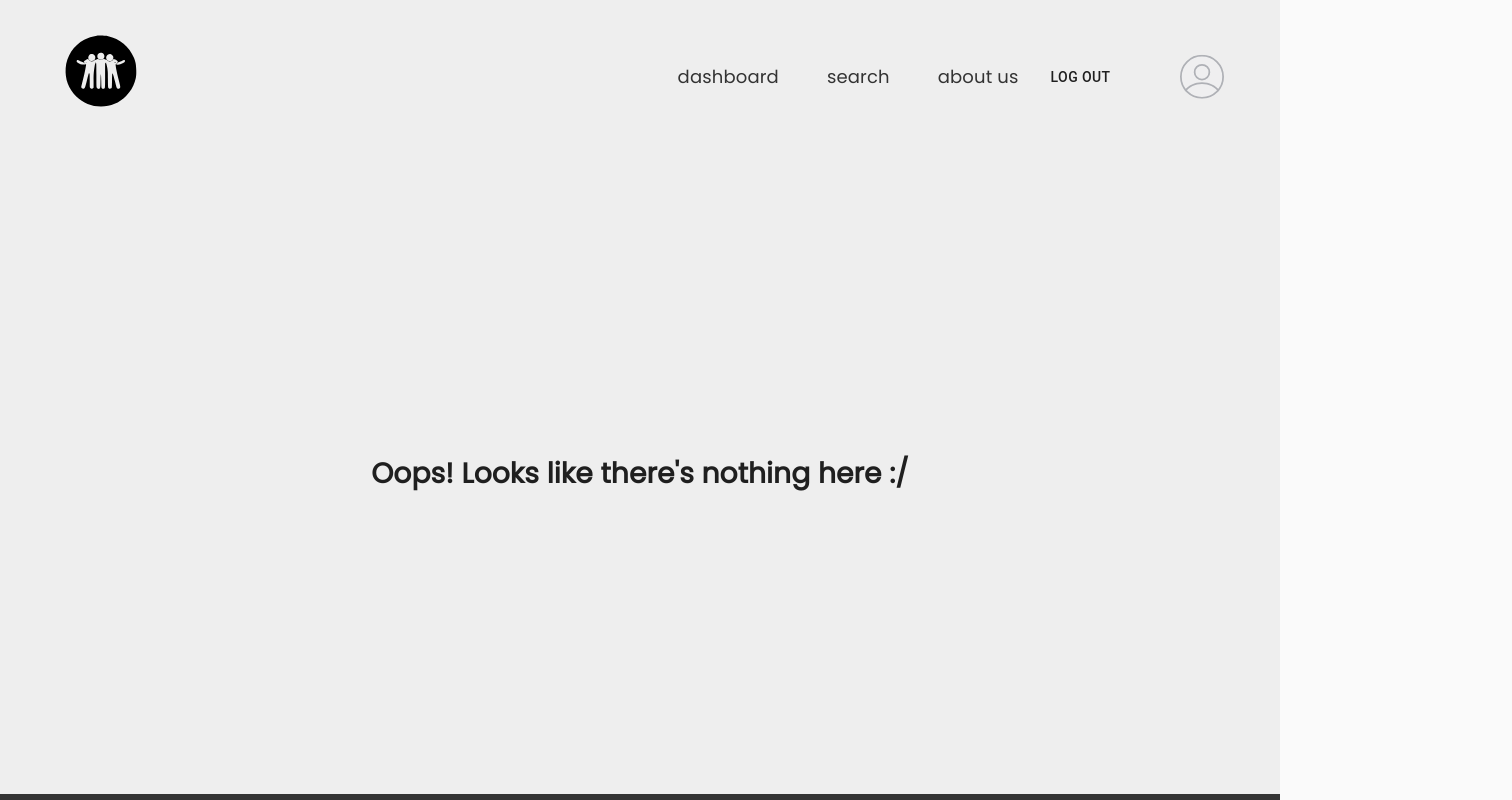
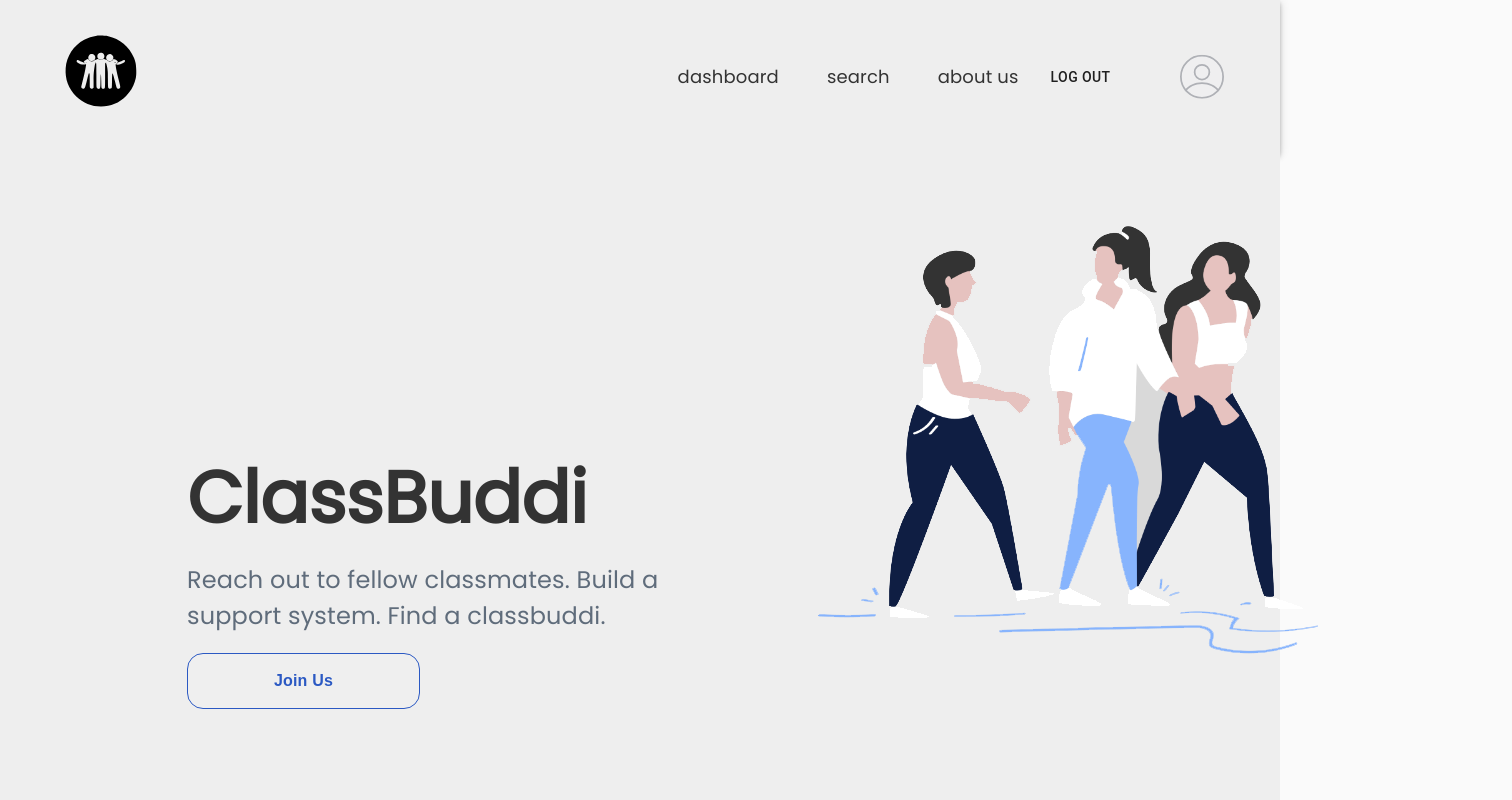
Before and after one commit to jainsujay02/classbuddi, a React (Create React App) app: page / in a window 1280 px wide. Before the commit this address led to /dashboard. Shown: the top 800 px of the page, 1512 px wide, since content can reach past the window. Built offline with nearby package versions, Linux system fonts and the light colour scheme; no server answers; sample sign-in values are in the browser's storage.

Commit message:
Implement protected routes /hooks: custom react hooks implementations /hooks/useAuth.js: set context for user login state across the application /hooks/useLocalStorage.js: saves login state on refresh App.js: add protected routes ProtectedRoute.js: wrapper component that imposes protected routes

```diff
--- a/package.json
+++ b/package.json
@@ -8,7 +8,8 @@
     "@material-ui/core": "^4.12.4",
     "@material-ui/icons": "^4.11.3",
     "@mui/core": "^5.0.0-alpha.54",
-    "@mui/material": "^5.11.10",
+    "@mui/icons-material": "^5.11.11",
+    "@mui/material": "^5.11.11",
     "@testing-library/jest-dom": "^5.16.5",
     "@testing-library/react": "^13.4.0",
     "@testing-library/user-event": "^13.5.0",
--- a/src/App.js
+++ b/src/App.js
@@ -1,27 +1,51 @@
 // import logo from "./logo.svg";
 import "./App.css";
 // import React, { useState, useEffect } from "react";
-import { BrowserRouter, Routes, Route, useNavigate } from "react-router-dom";
+import { Routes, Route } from "react-router-dom";
 import Home from "./components/Home";
 import Footer from "./components/Footer";
 import Navbar from "./components/Header.js";
 import ErrorComponent from "./components/ErrorComponent";
-import ProfileForm from "./components/profileform"
+import ProfileForm from "./components/profileform";
+import { ProtectedRoute } from "./components/ProtectedRoute";
+import { AuthProvider } from "./components/hooks/useAuth";
 
 function App() {
   return (
-    <BrowserRouter>
+    <AuthProvider>
       <Navbar />
       <Routes>
         <Route path="/" element={<Home />}></Route>
         <Route path="/about" element={<ErrorComponent />}></Route>
         <Route path="/join" element={<ErrorComponent />}></Route>
-        <Route path="/dashboard" element={<ErrorComponent />}></Route>
-        <Route path="/search" element={<ErrorComponent />}></Route>
+        <Route
+          path="/dashboard"
+          element={
+            <ProtectedRoute>
+              <ErrorComponent />
+            </ProtectedRoute>
+          }
+        ></Route>
+        <Route
+          path="/search"
+          element={
+            <ProtectedRoute>
+              <ErrorComponent />
+            </ProtectedRoute>
+          }
+        ></Route>
+        <Route
+          path="/profile"
+          element={
+            <ProtectedRoute>
+              <ProfileForm />
+            </ProtectedRoute>
+          }
+        ></Route>
         <Route path="*" element={<ErrorComponent />} />
       </Routes>
       <Footer></Footer>
-    </BrowserRouter>
+    </AuthProvider>
   );
 }
 
--- a/src/components/Header.js
+++ b/src/components/Header.js
@@ -16,6 +16,7 @@ import {
   newUser,
 } from "./utils/firebase";
 import { onAuthStateChanged } from "firebase/auth";
+import { useAuth } from "./hooks/useAuth";
 
 const useStyles = makeStyles((theme) => ({
   navlinks: {
@@ -51,20 +52,24 @@ const useStyles = makeStyles((theme) => ({
 function Navbar() {
   const [loginStatus, setLoginStatus] = useState(false);
   const navigate = useNavigate();
+  const { login, logout } = useAuth();
   useEffect(() => {
     onAuthStateChanged(auth, (user) => {
+      console.log("Header user", user);
       if (user) {
         setLoginStatus(true);
-        if (!newUser) {
-          navigate("/dashboard");
-        }
-        else {
-          // navigate to sign up page
-          navigate("/")
-        }
+        login(user);
+        // if (!newUser) {
+        //   navigate("/profile");
+        // }
+        // else {
+        //   // navigate to sign up page
+        //   navigate("/")
+        // }
       } else {
         setLoginStatus(false);
-        navigate("/");
+        logout();
+        // navigate("/");
       }
     });
   }, []);
@@ -99,9 +104,14 @@ function Navbar() {
           {!loginStatus && (
             <Button
               variant="text"
-              onClick={() => {
-                const x = signInWithGoogle();
-                console.log(x);
+              onClick={async () => {
+                await signInWithGoogle();
+                console.log("returned from sign in");
+                if (newUser){
+                  navigate("/profile");
+                } else {
+                  navigate("/dashboard");
+                }
               }}
               style={{ fontFamily: "Poppins", textDecoration: "none" }}
             >
@@ -109,7 +119,14 @@ function Navbar() {
             </Button>
           )}
           {loginStatus && (
-            <Button variant="text" onClick={signOutOfApp}>
+            <Button
+              variant="text"
+              onClick={async () => {
+                await signOutOfApp();
+                console.log("returned from sign out");
+                navigate("/");
+              }}
+            >
               log out
             </Button>
           )}
--- /dev/null
+++ b/src/components/ProtectedRoute.js
@@ -0,0 +1,12 @@
+import { Navigate } from "react-router-dom";
+import { useAuth } from "./hooks/useAuth";
+
+export const ProtectedRoute = ({ children }) => {
+  const { user } = useAuth();
+  if (!user) {
+    // user is not authenticated
+    console.log("user is not authenticated");
+    return <Navigate to="/" />;
+  }
+  return children;
+};
--- /dev/null
+++ b/src/components/hooks/useAuth.js
@@ -0,0 +1,31 @@
+import { createContext, useContext, useMemo } from "react";
+import { useLocalStorage } from "./useLocalStorage";
+const AuthContext = createContext();
+
+export const AuthProvider = ({ children }) => {
+  const [user, setUser] = useLocalStorage("user", null);
+
+  // call this function when you want to authenticate the user
+  const login = (data) => {
+    setUser(data);
+  };
+
+  // call this function to sign out logged in user
+  const logout = () => {
+    setUser(null);
+  };
+
+  const value = useMemo(
+    () => ({
+      user,
+      login,
+      logout,
+    }),
+    [user]
+  );
+  return <AuthContext.Provider value={value}>{children}</AuthContext.Provider>;
+};
+
+export const useAuth = () => {
+  return useContext(AuthContext);
+};
--- /dev/null
+++ b/src/components/hooks/useLocalStorage.js
@@ -0,0 +1,24 @@
+import { useState } from "react";
+
+export const useLocalStorage = (keyName, defaultValue) => {
+  const [storedValue, setStoredValue] = useState(() => {
+    try {
+      const value = window.localStorage.getItem(keyName);
+      if (value) {
+        return JSON.parse(value);
+      } else {
+        window.localStorage.setItem(keyName, JSON.stringify(defaultValue));
+        return defaultValue;
+      }
+    } catch (err) {
+      return defaultValue;
+    }
+  });
+  const setValue = (newValue) => {
+    try {
+      window.localStorage.setItem(keyName, JSON.stringify(newValue));
+    } catch (err) {}
+    setStoredValue(newValue);
+  };
+  return [storedValue, setValue];
+};
--- a/src/index.js
+++ b/src/index.js
@@ -1,14 +1,17 @@
-import React from 'react';
-import ReactDOM from 'react-dom/client';
-import './index.css';
-import App from './App';
-import reportWebVitals from './reportWebVitals';
-import firebase from './components/utils/firebase'
+import React from "react";
+import ReactDOM from "react-dom/client";
+import "./index.css";
+import App from "./App";
+import reportWebVitals from "./reportWebVitals";
+import firebase from "./components/utils/firebase";
+import { BrowserRouter } from "react-router-dom";
 
-const root = ReactDOM.createRoot(document.getElementById('root'));
+const root = ReactDOM.createRoot(document.getElementById("root"));
 root.render(
   <React.StrictMode>
-    <App />
+    <BrowserRouter>
+      <App />
+    </BrowserRouter>
   </React.StrictMode>
 );
 
```
Also changed, not shown: 1 other file (tests, documents, lock files or other folders).
